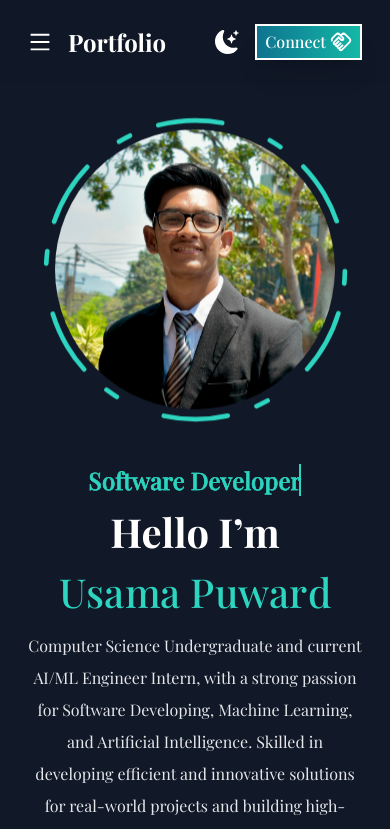
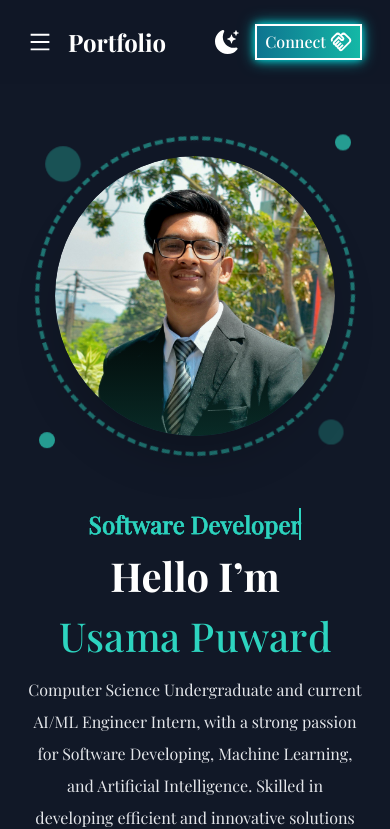
Before and after one commit to Usamafuward/portfolio, a React (Vite) app: page / in a window 390 px wide. Shown: the top 829 px of the page. Built offline with nearby package versions, Linux system fonts and the light colour scheme.

Commit message:
latest change

```diff
--- a/src/components/Layout.jsx
+++ b/src/components/Layout.jsx
@@ -163,7 +163,7 @@ const Layout = () => {
             </li>
             <li className="relative ml-4 sm:ml-5">
               <Link to="/contact">
-                <button className="bg-gradient-to-r from-cyan-700 to-teal-500 text-white px-2 py-1 sm:py-2 border-2 border-white flex items-center hover:from-cyan-600 hover:to-teal-600 shadow-xl transition-colors duration-200">
+                <button className="glowing-button flex items-center px-2 py-1 sm:py-2 border-2 border-white text-white bg-gradient-to-r from-cyan-700 to-teal-500 shadow-xl transition-all duration-300">
                   <span className="hidden xl:inline font-medium">
                     Let&apos;s Connect
                   </span>
--- /dev/null
+++ b/src/components/ui/AnimatedProfile.jsx
@@ -0,0 +1,100 @@
+// eslint-disable-next-line react/prop-types
+const AnimatedProfile = ({ imageSrc }) => {
+  return (
+    <div className="relative mx-auto flex justify-center items-center">
+      {/* Outer rotating ring */}
+      <div className="absolute w-[320px] h-[320px] sm:w-[400px] sm:h-[400px]">
+        <div
+          className="w-full h-full rounded-full border-4 border-dashed border-teal-600 dark:border-teal-400 opacity-50"
+          style={{
+            animation: "rotate 15s linear infinite",
+          }}
+        />
+      </div>
+
+      {/* Inner static container */}
+      <div className="relative">
+        {/* Decorative circles */}
+        <div
+          className="absolute -top-2 -left-2 w-8 h-8 rounded-full bg-teal-600 dark:bg-teal-400 opacity-40"
+          style={{
+            animation: "pulsate 3s ease-in-out infinite",
+          }}
+        />
+        <div
+          className="absolute -bottom-2 -right-2 w-6 h-6 rounded-full bg-teal-600 dark:bg-teal-400 opacity-40"
+          style={{
+            animation: "pulsate 3s ease-in-out infinite",
+            animationDelay: "0.3s",
+          }}
+        />
+
+        {/* Main image container */}
+        <div className="relative rounded-full overflow-hidden h-[280px] w-[280px] sm:h-[360px] sm:w-[360px] shadow-2xl">
+          {/* Gradient overlay */}
+          <div className="absolute inset-0 bg-gradient-to-tr from-teal-400/10 to-transparent rounded-full" />
+
+          {/* Image */}
+          <img
+            src={imageSrc}
+            alt="Profile"
+            className="w-full h-full object-cover transform hover:scale-105 transition-transform duration-500 rounded-full"
+          />
+
+          {/* Bottom highlight */}
+          <div className="absolute bottom-0 left-0 right-0 h-1/2 bg-gradient-to-t from-teal-400/20 to-transparent rounded-full" />
+        </div>
+      </div>
+
+      {/* Floating dots */}
+      <div
+        className="absolute -top-4 -right-4 w-4 h-4 rounded-full bg-teal-600 dark:bg-teal-400 opacity-70"
+        style={{
+          animation: "float 3s ease-in-out infinite",
+        }}
+      />
+      <div
+        className="absolute -bottom-4 -left-4 w-4 h-4 rounded-full bg-teal-600 dark:bg-teal-400 opacity-70"
+        style={{
+          animation: "float 3s ease-in-out infinite",
+          animationDelay: "0.15s",
+        }}
+      />
+
+      <style>{`
+        @keyframes rotate {
+          from {
+            transform: rotate(0deg);
+          }
+          to {
+            transform: rotate(360deg);
+          }
+        }
+
+        @keyframes pulsate {
+          0%,
+          100% {
+            transform: scale(1);
+            opacity: 0.2;
+          }
+          50% {
+            transform: scale(1.2);
+            opacity: 0.4;
+          }
+        }
+
+        @keyframes float {
+          0%,
+          100% {
+            transform: translateY(0);
+          }
+          50% {
+            transform: translateY(-10px);
+          }
+        }
+      `}</style>
+    </div>
+  );
+};
+
+export default AnimatedProfile;
--- a/src/index.css
+++ b/src/index.css
@@ -103,3 +103,25 @@ a {
   width: 50%;
   margin: 0 auto 25px auto;
 }
+
+@keyframes glow {
+  0% {
+    box-shadow: 0 0 4px rgba(0, 255, 255, 0.6), 0 0 8px rgba(0, 255, 255, 0.4);
+  }
+  50% {
+    box-shadow: 0 0 8px rgba(0, 255, 255, 0.8), 0 0 16px rgba(0, 255, 255, 0.6);
+  }
+  100% {
+    box-shadow: 0 0 4px rgba(0, 255, 255, 0.6), 0 0 8px rgba(0, 255, 255, 0.4);
+  }
+}
+
+.glowing-button {
+  position: relative;
+  overflow: hidden;
+  animation: glow 1.5s infinite alternate;
+}
+
+.glowing-button:hover {
+  filter: brightness(1.2);
+}
--- a/src/pages/Contact.jsx
+++ b/src/pages/Contact.jsx
@@ -120,7 +120,7 @@ export default function Contact() {
                   transition={{ delay: index * 0.1 }}
                   className="flex items-center space-x-4"
                 >
-                  <div className="flex-shrink-0 w-12 h-12 rounded-full bg-teal-100 dark:bg-teal-900/30 flex items-center justify-center text-teal-600 dark:text-teal-400">
+                  <div className="flex-shrink-0 w-12 h-12 rounded-full bg-teal-100 dark:bg-teal-900/30 flex items-center justify-center text-teal-600 dark:text-teal-400 shadow-xl dark:shadow-[#0c121d]">
                     {info.icon}
                   </div>
                   <div>
--- a/src/pages/Index.jsx
+++ b/src/pages/Index.jsx
@@ -12,6 +12,7 @@ import SplitText from "@/components/ui/SplitText";
 import LogoWall from "@/components/ui/LogoWall";
 import TrueFocus from "@/components/ui/TrueFocus";
 import AnimatedText from "@/components/ui/AnimatedText";
+import AnimatedProfile from "@/components/ui/AnimatedProfile";
 import PortfolioCard from "@/components/ui/PortfolioCard";
 import logoSvg from "@/assets/logo_svg";
 import flatIcon from "@/assets/flat_icon";
@@ -344,42 +345,8 @@ const Index = () => {
               </div>
             </motion.div>
           </div>
-          <motion.div className="relative mx-auto xl:w-1/3 flex justify-center items-center animate-updown order-1 xl:order-none mt-3 xl:mt-0">
-            <motion.img
-              src={profile}
-              alt="Usama Puward"
-              className="rounded-full h-[280px] w-[280px] sm:h-[360px] sm:w-[360px] animate-zoomIn"
-            />
-            <motion.svg
-              className="absolute xl:-inset-x-[-5px] xl:-inset-y-[-74px] h-[305px] w-[305px] sm:h-[390px] sm:w-[390px]"
-              fill="transparent"
-              viewBox="0 0 390 390"
-              xmlns="http://www.w3.org/2000/svg"
-            >
-              <motion.circle
-                cx="195"
-                cy="195"
-                r="191"
-                stroke={darkMode ? "#2DD4BF" : "#0d9488"}
-                strokeWidth="6"
-                strokeLinecap="round"
-                strokeLinejoin="round"
-                initial={{ strokeDasharray: "24 10 0 0" }}
-                animate={{
-                  strokeDasharray: [
-                    "15 120 25 25",
-                    "16 25 92 72",
-                    "4 250 22 22",
-                  ],
-                  rotate: [120, 360],
-                }}
-                transition={{
-                  duration: 20,
-                  repeat: Infinity,
-                  repeatType: "reverse",
-                }}
-              />
-            </motion.svg>
+          <motion.div className="relative mx-auto xl:w-1/3 flex justify-center items-center order-1 xl:order-none my-3 xl:my-0 py-4 xl:py-0">
+            <AnimatedProfile imageSrc={profile} />
           </motion.div>
         </div>
       </section>
--- a/tailwind.config.js
+++ b/tailwind.config.js
@@ -5,7 +5,7 @@ export default {
   theme: {
     extend: {
       fontFamily: {
-        'jetbrains-mono': ['JetBrains Mono', 'monospace'],
+        "jetbrains-mono": ["JetBrains Mono", "monospace"],
       },
       borderRadius: {
         lg: "var(--radius)",
@@ -84,6 +84,19 @@ export default {
         "0%": { backgroundPosition: "100%" },
         "100%": { backgroundPosition: "-100%" },
       },
+      float: {
+        "0%, 100%": { transform: "translateY(0)" },
+        "50%": { transform: "translateY(-10px)" },
+      },
+      spinSlow: {
+        "0%": { transform: "rotate(0deg)" },
+        "100%": { transform: "rotate(360deg)" },
+      },
+      pingSlow: {
+        "0%": { transform: "scale(0.9)", opacity: "0.7" },
+        "50%": { transform: "scale(1.1)", opacity: "0.3" },
+        "100%": { transform: "scale(0.9)", opacity: "0.7" },
+      },
     },
     animation: {
       zoomIn: "zoomIn 1s ease-in-out",
@@ -92,6 +105,9 @@ export default {
       scrollX: "scrollX var(--duration) linear infinite",
       scrollY: "scrollY var(--duration) linear infinite",
       shine: "shine 5s linear infinite",
+      spinSlow: "spin 15s linear infinite",
+      pingSlow: "ping 3s cubic-bezier(0, 0, 0.2, 1) infinite",
+      float: "float 3s ease-in-out infinite",
     },
   },
   variants: {
```
